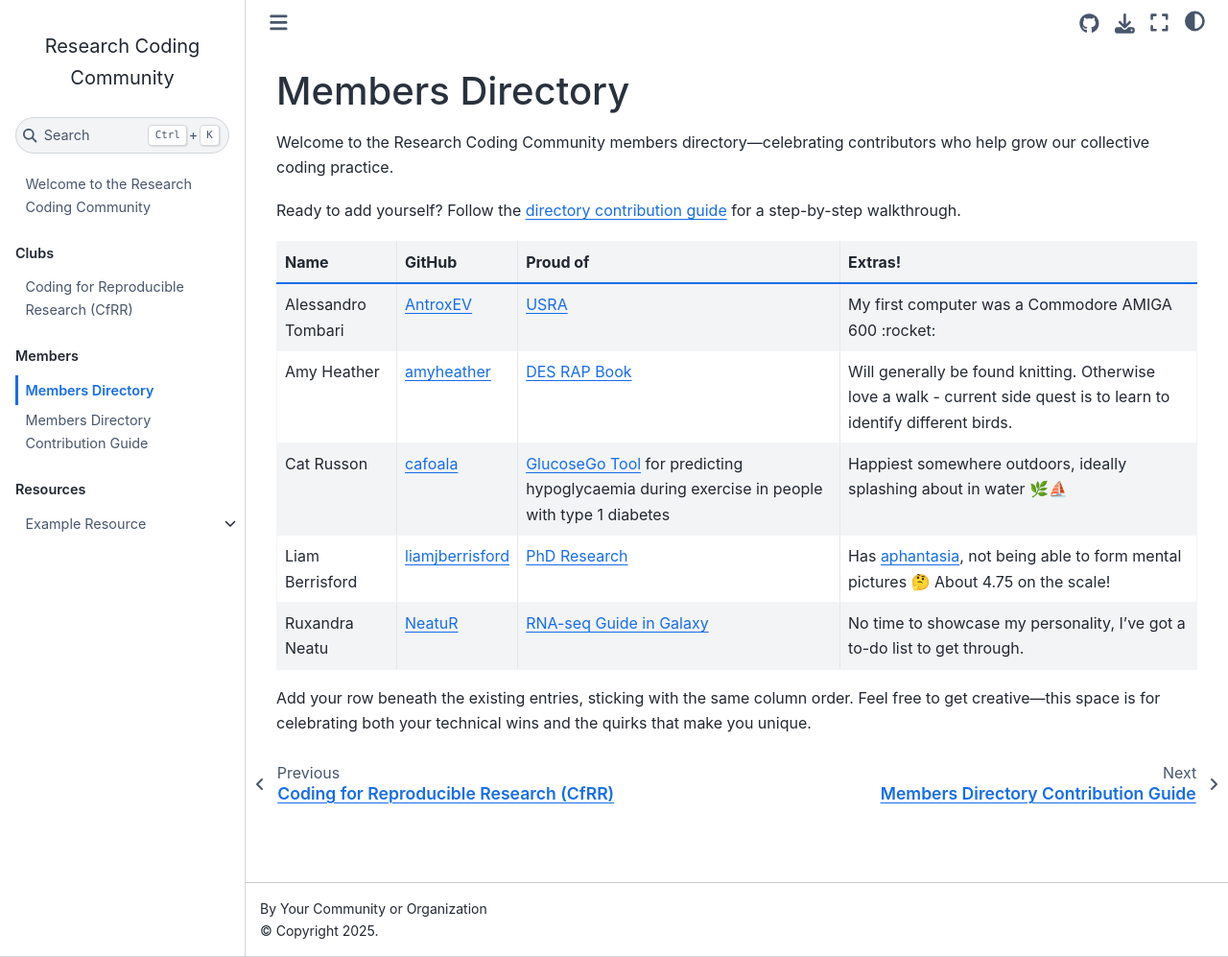
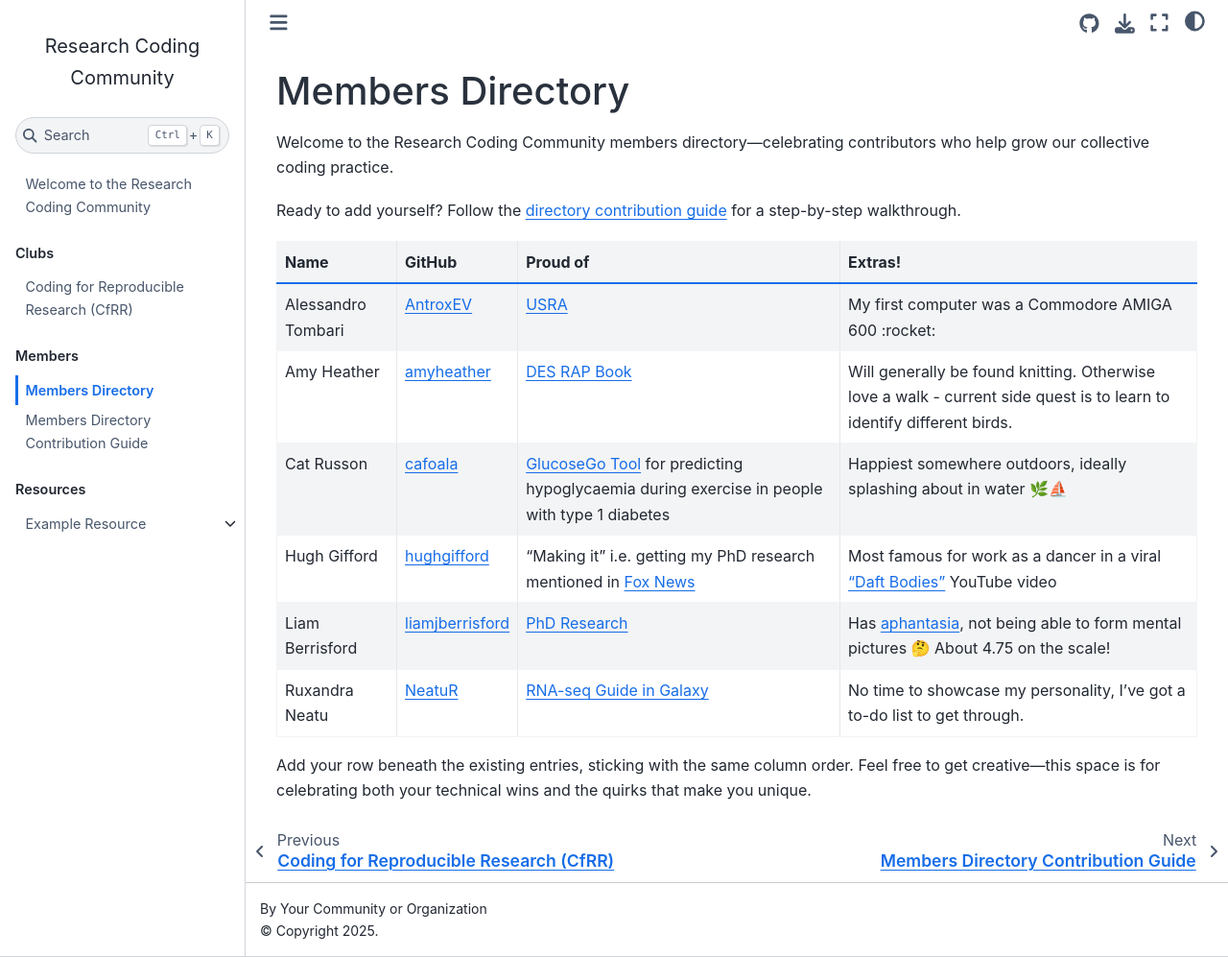
Before and after one commit to coding-for-reproducible-research/Research_Coding_Community, a Jupyter Book: the page built from members/directory.md, in a window 1280 px wide and 997 px high. Shown: the whole window at 96% size. Built offline with Jupyter Book 1.0.4 settings and Sphinx 7.4.7 and the Sphinx Book theme 1.1.4, drawn with Linux system fonts in a browser that asks for light colours; pages that are not in the unit, such as notebooks, are missing from menus.

Commit message:
Add Hugh Gifford to members directory

```diff
--- a/members/directory.md
+++ b/members/directory.md
@@ -9,6 +9,7 @@ Ready to add yourself? Follow the [directory contribution guide](directory_guide
 | Alessandro Tombari | [AntroxEV](https://github.com/AntroxEV) | [USRA](https://antroxev.github.io/USRAWEB/) | My first computer was a Commodore AMIGA 600 :rocket: |
 | Amy Heather | [amyheather](https://github.com/amyheather) | [DES RAP Book](https://pythonhealthdatascience.github.io/des_rap_book/) | Will generally be found knitting. Otherwise love a walk - current side quest is to learn to identify different birds. |
 | Cat Russon | [cafoala](https://github.com/cafoala) | [GlucoseGo Tool](https://github.com/cafoala/glucoseGo) for predicting hypoglycaemia during exercise in people with type 1 diabetes | Happiest somewhere outdoors, ideally splashing about in water 🌿⛵ |
+| Hugh Gifford | [hughgifford](https://github.com/hughgifford) | "Making it" i.e. getting my PhD research mentioned in [Fox News](https://www.foxnews.com/health/deadly-superbug-spreading-across-us-drug-resistance-grows-researchers-warn) | Most famous for work as a dancer in a viral ["Daft Bodies"](https://www.youtube.com/watch?v=FeAynAKLZWM) YouTube video |
 | Liam Berrisford | [liamjberrisford](https://github.com/liamjberrisford) | [PhD Research](https://liamjberrisford.github.io/Environmental-Insights/) | Has [aphantasia](https://en.wikipedia.org/wiki/Aphantasia), not being able to form mental pictures 🤔 About 4.75 on the scale! |
 | Ruxandra Neatu | [NeatuR](https://github.com/NeatuR) | [RNA-seq Guide in Galaxy](https://github.com/NeatuR/RUX-RNA-SEQ/blob/master/RUX_RNA_SEQ.pdf) | No time to showcase my personality, I’ve got a to-do list to get through. |
 
```
